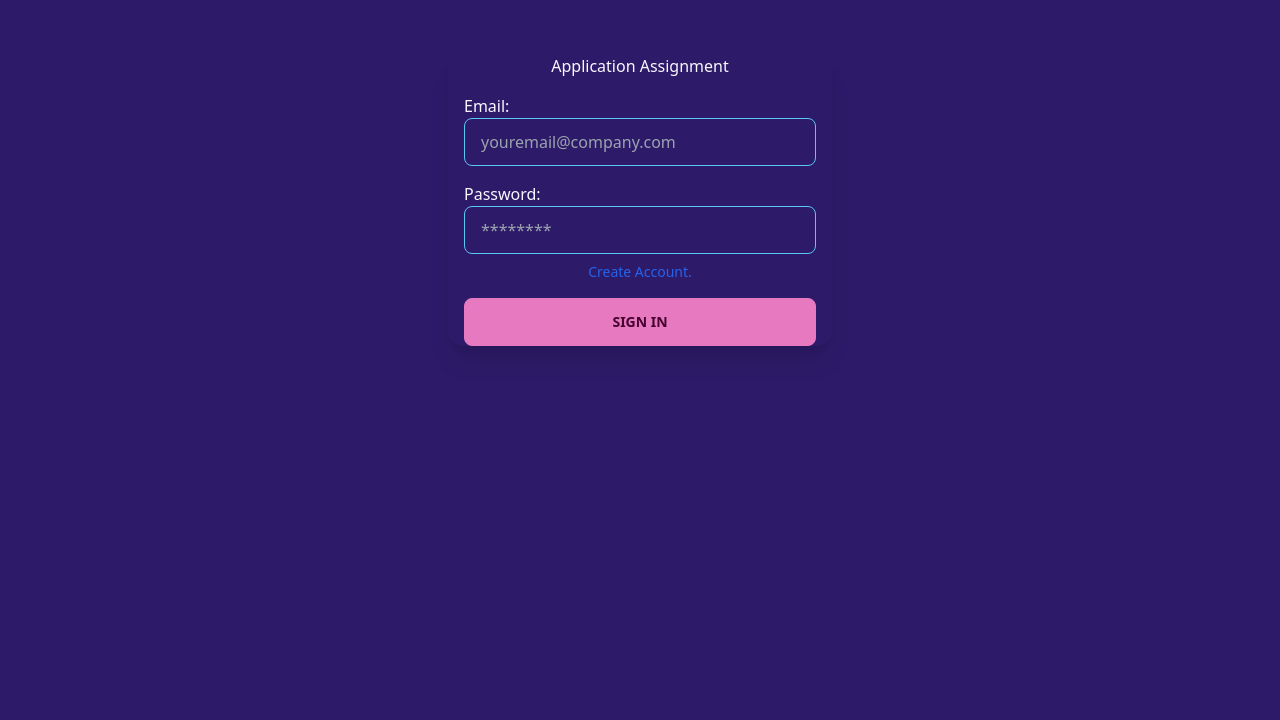
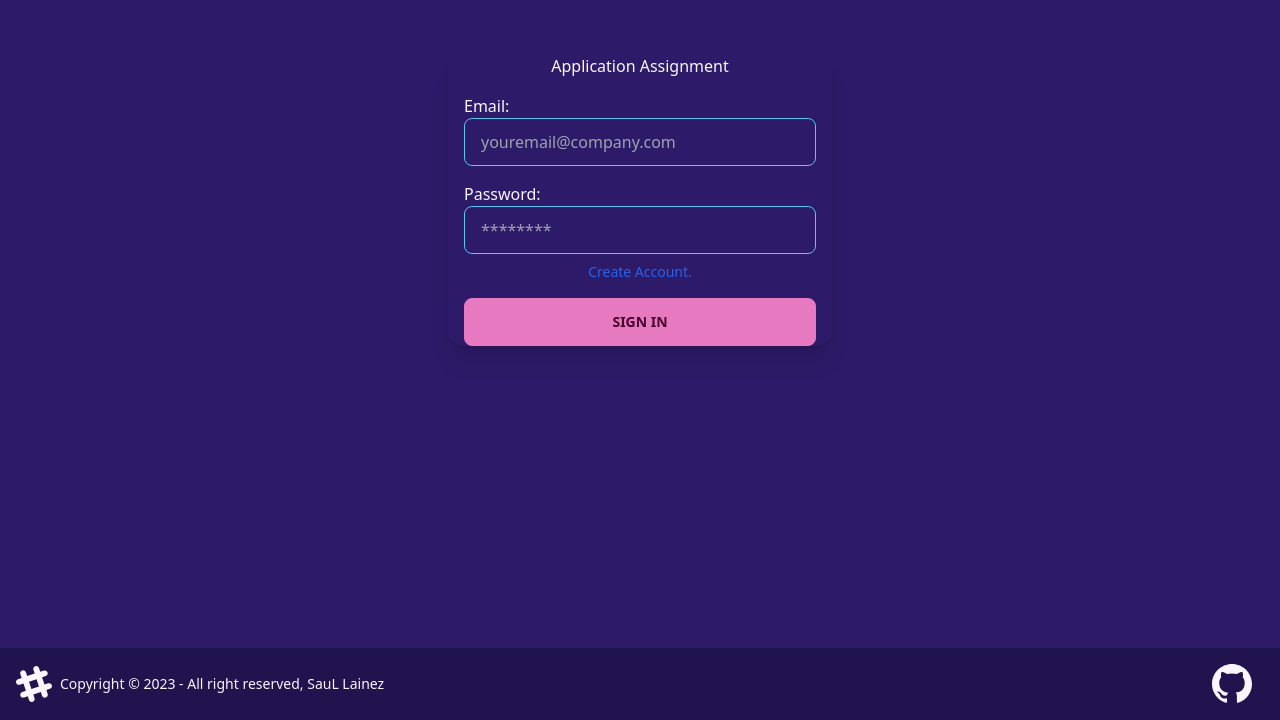
Before and after one commit to Saul19-L98/application_assignment, a React (Vite) app: page /sign-in in a window 1280 px wide. Shown: the part 200-920 px from the top of the page. Before the commit the page ends 800 px from the top, so only its background shows below. Built offline with nearby package versions, Linux system fonts and the light colour scheme; no server answers.

Commit message:
footer problem with position resolved

```diff
--- a/src/App.tsx
+++ b/src/App.tsx
@@ -6,13 +6,15 @@
 import Register from "./pages/Register";
 import LogIn from "./pages/LogIn";
 import NotFound from "./pages/NotFound";
+import Footer from "./components/Footer";
 
 function App() {
 
-  const {userCredentials,userData} = useUserCredentialsStore();
+  const { userCredentials, userData } = useUserCredentialsStore();
 
-  return(
-    <>
+  return (
+    <div className="flex flex-col min-h-screen">
+      <main className="container mx-auto px-3 pb-12 flex-grow">
         <Router>
           <Routes>
             <Route path="/" element={<ProtectedRoute isAllowed={!!userCredentials?.user} />}>
@@ -20,22 +22,24 @@
                 <ProtectedRoute isAllowed={!!userCredentials?.user && userData?.rol === "employee"}>
                   <Home />
                 </ProtectedRoute>
-            }/>
+              } />
             </Route>
             <Route path="/dashboard" element={<ProtectedRoute isAllowed={!!userCredentials?.user} />}>
               <Route path="/dashboard" element={
                 <ProtectedRoute isAllowed={!!userCredentials?.user && userData?.rol === "hrSpecialist"}>
                   <DashBoard />
                 </ProtectedRoute>
-            }/>
+              } />
             </Route>
-          <Route path="/sign-up" element={<Register />}/>
-          <Route path="/sign-in" element={<LogIn />}/>
+            <Route path="/sign-up" element={<Register />} />
+            <Route path="/sign-in" element={<LogIn />} />
             <Route path="/*" element={<NotFound />} />
           </Routes>
         </Router>
-    </>
+      </main>
+      <Footer />
+    </div>
   )
 }
 
-export default App
+export default App;
--- /dev/null
+++ b/src/components/Footer.tsx
@@ -0,0 +1,31 @@
+function Footer(){
+    return(
+        <footer className="footer items-center p-4 bg-neutral text-neutral-content">
+            <div className="items-center grid-flow-col">
+                <svg width="36" height="36" viewBox="0 0 24 24" xmlns="http://www.w3.org/2000/svg" fillRule="evenodd" clipRule="evenodd" className="fill-current"><path d="M22.672 15.226l-2.432.811.841 2.515c.33 1.019-.209 2.127-1.23 2.456-1.15.325-2.148-.321-2.463-1.226l-.84-2.518-5.013 1.677.84 2.517c.391 1.203-.434 2.542-1.831 2.542-.88 0-1.601-.564-1.86-1.314l-.842-2.516-2.431.809c-1.135.328-2.145-.317-2.463-1.229-.329-1.018.211-2.127 1.231-2.456l2.432-.809-1.621-4.823-2.432.808c-1.355.384-2.558-.59-2.558-1.839 0-.817.509-1.582 1.327-1.846l2.433-.809-.842-2.515c-.33-1.02.211-2.129 1.232-2.458 1.02-.329 2.13.209 2.461 1.229l.842 2.515 5.011-1.677-.839-2.517c-.403-1.238.484-2.553 1.843-2.553.819 0 1.585.509 1.85 1.326l.841 2.517 2.431-.81c1.02-.33 2.131.211 2.461 1.229.332 1.018-.21 2.126-1.23 2.456l-2.433.809 1.622 4.823 2.433-.809c1.242-.401 2.557.484 2.557 1.838 0 .819-.51 1.583-1.328 1.847m-8.992-6.428l-5.01 1.675 1.619 4.828 5.011-1.674-1.62-4.829z"></path></svg>
+                <p>Copyright © 2023 - All right reserved, SauL Lainez</p>
+            </div>
+            <div className="grid-flow-col gap-4 md:place-self-center md:justify-self-end">
+                <a
+                    href="https://github.com/Saul19-L98/application_assignment"
+                    target="_blank"
+                    rel="noopener noreferrer"
+                >
+                    <svg
+                        className="w-10 h-10 mr-3 transition-transform duration-200 ease-in-out transform hover:translate-y-1"
+                        fill="currentColor"
+                        viewBox="0 0 24 24"
+                        xmlns="http://www.w3.org/2000/svg"
+                    >
+                        <path
+                            fillRule="evenodd"
+                            clipRule="evenodd"
+                            d="M12 0C5.37 0 0 5.37 0 12c0 5.25 3.438 9.672 8.205 11.261.6.111.82-.261.82-.58 0-.29-.01-1.051-.015-2.061-3.338.725-4.042-1.613-4.042-1.613-.546-1.386-1.333-1.756-1.333-1.756-1.088-.745.083-.73.083-.73 1.205.084 1.838 1.236 1.838 1.236 1.07 1.839 2.807 1.306 3.495.998.109-.767.417-1.306.76-1.605-2.665-.306-5.466-1.332-5.466-5.93 0-1.312.465-2.385 1.236-3.225-.135-.307-.536-1.527.104-3.177 0 0 1.005-.324 3.3 1.23.96-.267 1.98-.4 3-.405 1.02.005 2.04.138 3 .405 2.28-1.554 3.285-1.23 3.285-1.23.645 1.65.244 2.87.12 3.177.765.84 1.236 1.913 1.236 3.225 0 4.61-2.805 5.62-5.475 5.92.42.36.81 1.096.81 2.215 0 1.6-.015 2.886-.015 3.276 0 .32.21.7.825.58C20.565 21.67 24 17.25 24 12c0-6.63-5.37-12-12-12z"
+                        />
+                </svg>
+            </a>
+            </div>
+        </footer>
+    )
+}
+export default Footer;
--- a/src/components/Table.tsx
+++ b/src/components/Table.tsx
@@ -160,7 +160,7 @@
                 modalData={modalData}
                 closeModal={() => setShowModal(false)}
             />
-            {filteredApplications!.length > 0 && (
+            {filteredApplications && filteredApplications!.length > 0 && (
                 <div className="flex justify-center mt-4">
                     <button
                         disabled={currentPage === 1}
```
Also changed, not shown: 1 other file (tests, documents, lock files or other folders). Lines whose indentation alone changed are shown as unchanged.
